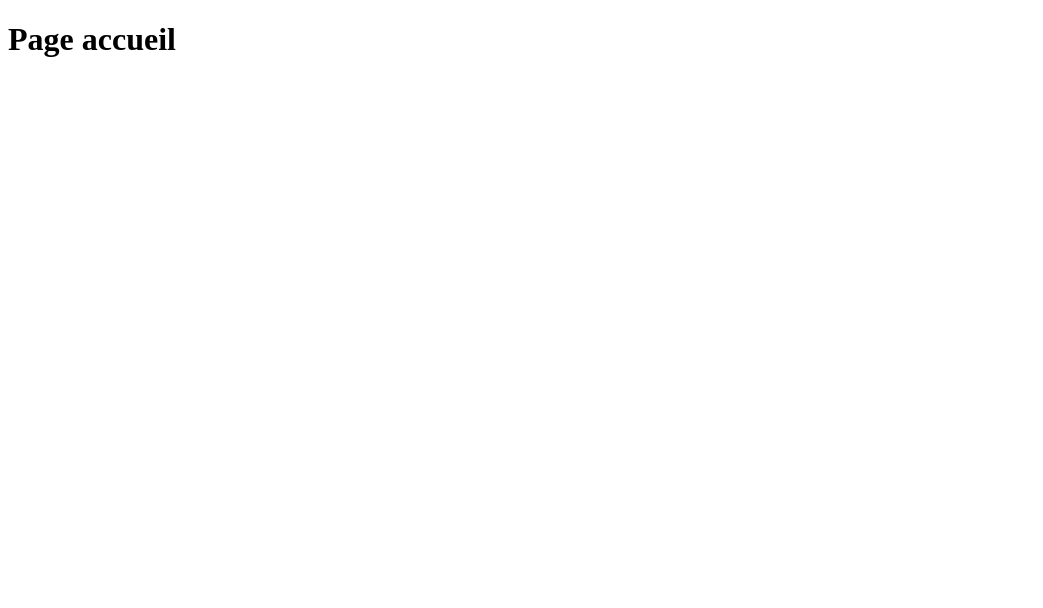
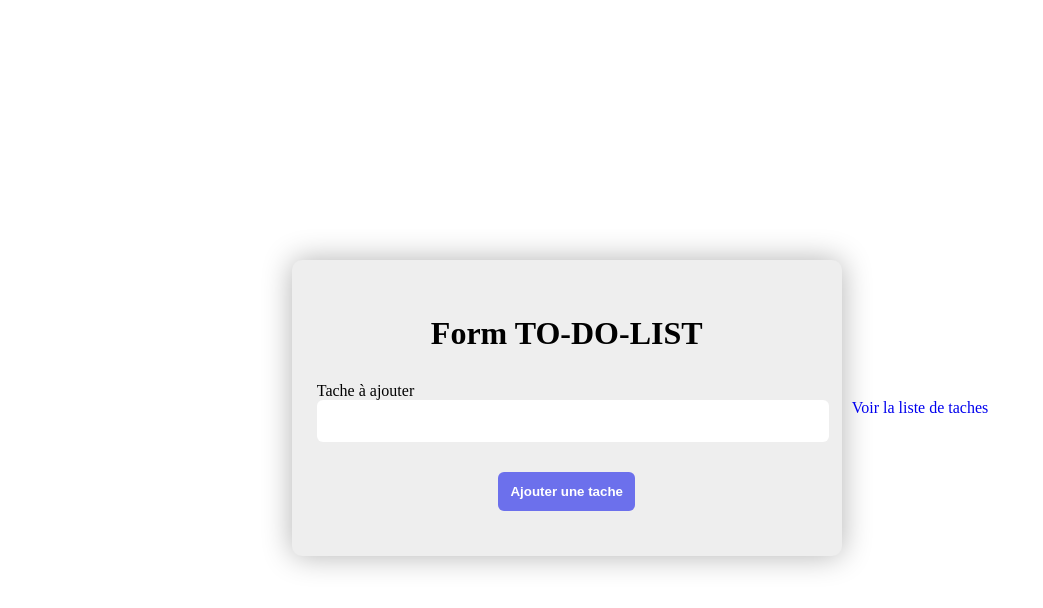
Before and after one commit to Aubinsossou/compo_vue, a Vue app: page / in a window 1280 px wide. Shown: the top 608 px of the page, without its empty margins (0-1043 px from the left). Built offline with nearby package versions, Linux system fonts and the light colour scheme.

Commit message:
Fonctionnality end

```diff
--- a/src/components/Task_form.vue
+++ b/src/components/Task_form.vue
@@ -1,14 +1,12 @@
 <script setup>
 import Typography from '@/components/Typography.vue'
-
 import { ref } from 'vue'
 
 const list = ref('')
 const list_tache = ref([])
-const terminer=ref(false)
-
+const terminer = ref(false)
+const list_of_tach=ref({})
 const get_storage = JSON.parse(localStorage.getItem('list_tache'))
-
 const get_tache = () => {
   if (!get_storage) {
     localStorage.setItem('list_tache', JSON.stringify([]))
@@ -20,13 +18,13 @@ const add_list = () => {
   if (list.value === '') {
     alert('ecrivez une tache a ajouter')
   } else {
-    const list_of_tach = {
+     list_of_tach.value = {
       id: list_tache.value.length + 1,
       tache: list.value,
-      terminer:terminer,
+      terminer: terminer,
     }
-    list_tache.value.push(list_of_tach)
-    console.log(list_tache.value)
+    list_tache.value.push(list_of_tach.value)
+    //console.log(list_tache.value)
     localStorage.setItem('list_tache', JSON.stringify(list_tache.value))
     list.value = ''
   }
@@ -37,21 +35,24 @@ get_tache()
 <template>
   <div class="auth">
     <form class="form auth-form">
-      <Typography tag="h2" text="Form TO-DO-LIST" />
+      <Typography tag="h1" text="Form TO-DO-LIST" />
       <div class="form_item">
         <label for="list">Tache à ajouter</label>
         <input v-model="list" type="text" name="list" />
       </div>
 
       <div class="form_item">
-        <button @click.prevent="add_list()" :disabled="list.length===0">Ajouter une tache</button>
+        <button
+          @click.prevent="add_list()"
+          :disabled="list.length === 0"
+          :class="{ disable: list.length === 0 }"
+        >
+          Ajouter une tache
+        </button>
       </div>
     </form>
+    <Router-link to="tasklist" style="margin-left: 10px">Voir la liste de taches </Router-link>
   </div>
-
-  <!-- <ul>
-    <li v-for="tache in list_tache">{{tache.tache}}</li>
-  </ul> -->
 </template>
 <style scoped>
 input {
@@ -109,4 +110,9 @@ input:focus {
 .form_item:last-child button:hover {
   background-color: rgba(16, 16, 150, 0.861);
 }
+.disable {
+  background-color: rgb(108, 112, 236) !important;
+  color: white;
+  cursor: default !important;
+}
 </style>
--- a/src/components/Task_item.vue
+++ b/src/components/Task_item.vue
@@ -4,19 +4,12 @@ import Typography from '@/components/Typography.vue'
 
 const get_storage = ref(JSON.parse(localStorage.getItem('list_tache')))
 
-
 </script>
 
 <template>
-  <Typography tag="h2" text="Liste des taches" />
-  <div v-if="get_storage.length === 0">Aucune tache disponible</div>
-  <ul>
-    <li v-for="tache in get_storage">
-      {{ tache.tache }}
-      <Router-link to="" style="margin-left: 10px" @click="supp_tache(tache.id)"
-        >Supprimer une tache</Router-link
-      >
-    </li>
-  </ul>
+  <div class="container">
+  <p>{{ get_storage[2] }}</p>
+    <Typography tag="h1" text="Tache item" />
+  </div>
 </template>
 <style scoped></style>
--- a/src/components/Task_list.vue
+++ b/src/components/Task_list.vue
@@ -1,43 +1,87 @@
 <script setup>
 import { ref } from 'vue'
 import Typography from '@/components/Typography.vue'
-
-
-const get_storage = ref(JSON.parse(localStorage.getItem('list_tache')))
+const get_storage = ref(JSON.parse(localStorage.getItem('list_tache') || []))
 
 const supp_tache = (id) => {
   get_storage.value = get_storage.value.filter((t) => t.id !== id)
   localStorage.setItem('list_tache', JSON.stringify(get_storage.value))
-  console.log("je suis dans delete")
+  console.log('je suis dans delete')
 }
-const tache_termine = (id)=>{
-  const souligner = ref(get_storage.value.filter((t) => t.id === id))
+const tache_termine = (id) => {
+  const tache = get_storage.value.find((t) => t.id === id)
+  const newValue = get_storage.value.map((t) => {
+    if (t.id === id) {
+      return {
+        ...t,
+        terminer: !t.terminer,
+      }
+    }
+    return t
+  })
+  console.log('newV', newValue)
 
-  //souligner.value.terminer.value=true
-  //console.log('souligner.value: ', souligner.value[0].terminer=true);
-  //localStorage.setItem('list_tache', JSON.stringify(souligner.value))
+    if (tache) {
+    const tache = get_storage.value.find((t) => t.id === id)
 
-  console.log(id)
+    tache.terminer = !tache.terminer
+     localStorage.setItem('list_tache', JSON.stringify(newValue))
+    get_storage.value = newValue.toSorted((a, b) => (a.terminer > b.terminer ? 1 : -1))
+    //console.log('Tâche mise à jour :', tache.terminer)
+    }
 }
 </script>
 
 <template>
-  <Typography tag="h2" text="Liste des taches" />
+  <div class="container">
+    <Typography tag="h1" text="Liste des taches" />
     <div v-if="get_storage.length === 0">Aucune tache disponible</div>
-  <ol>
-    <li v-for="tache in get_storage" >
-    <input type="checkbox"  @click="tache_termine(tache.id)" >
-      {{ tache.tache }}
-      <Router-link to="" style="margin-left: 10px" @click="supp_tache(tache.id)"
-        >Supprimer une tache</Router-link
-      >
+    <ol >
+      <li v-for="(tache) in get_storage" :class="{ terminer: tache.terminer == true }" :key="tache.id">
+        <input
+          type="checkbox"
+          @click="tache_termine(tache.id)"
+          :checked="tache.terminer === true ? true : false"
+          :id="tache.tache"
+        />
+        <label :for="tache.tache">
+          {{ tache.tache + ' '+ tache.terminer }}
+        </label>
+       <button style="margin-left: 10px" @click="supp_tache(tache.id)">Supprimer une tache</button>
       </li>
     </ol>
-  <p>Il reste {{ get_storage.length }} tache</p>
+    <p>Il reste {{ get_storage.filter((t)=> !t.terminer).length }} tache à terminer</p>
+   <progress :value="get_storage.filter((t)=> t.terminer).length" :max="get_storage.length" ></progress>
+  </div>
+  <Router-link to="/" style="margin-left: 10px">retour pour ajouter une tache </Router-link>
 </template>
-<style scoped>
-  .terminer{
+<style>
+input{
+  width: 30px;
+  height: 30px;
+  border-radius: 50%;
+
+}
+li{
+  line-height: 20px;
+  margin: 20px;
+}
+a {
+  text-decoration: none;
+}
+.terminer {
   opacity: 0.5;
   text-decoration: line-through;
+  transition: all 1s ease;
+}
+progress{
+  width: 100%;
+}
+.container {
+  max-width: 1074px;
+  margin-right: auto;
+  margin-left: auto;
+  padding-right: 15px;
+  padding-left: 15px;
 }
 </style>
--- a/src/router/index.js
+++ b/src/router/index.js
@@ -1,29 +1,34 @@
 import { createRouter, createWebHistory } from 'vue-router'
 import Task_list from '../components/Task_list.vue'
 import Home from '../views/Home.vue'
-
+import Task_item from '../components/Task_item.vue'
 
 const router = createRouter({
   history: createWebHistory(import.meta.env.BASE_URL),
   routes: [
-    {
+    /* {
       path: '/',
       name: 'home',
       component: Home,
-    },
+    }, */
     {
       path: '/tasklist',
       name: 'tasklist',
       component: Task_list,
     },
      {
-      path: '/taskform/',
+      path: '/',
       name: 'taskform',
       // route level code-splitting
       // this generates a separate chunk (About.[hash].js) for this route
       // which is lazy-loaded when the route is visited.
       component: () => import('../components/Task_form.vue'),
     },
+    {
+      path: '/taskitem',
+      name: 'taskitem',
+      component: Task_item,
+    },
   ],
 })
 
```
Lines whose indentation alone changed are shown as unchanged.
